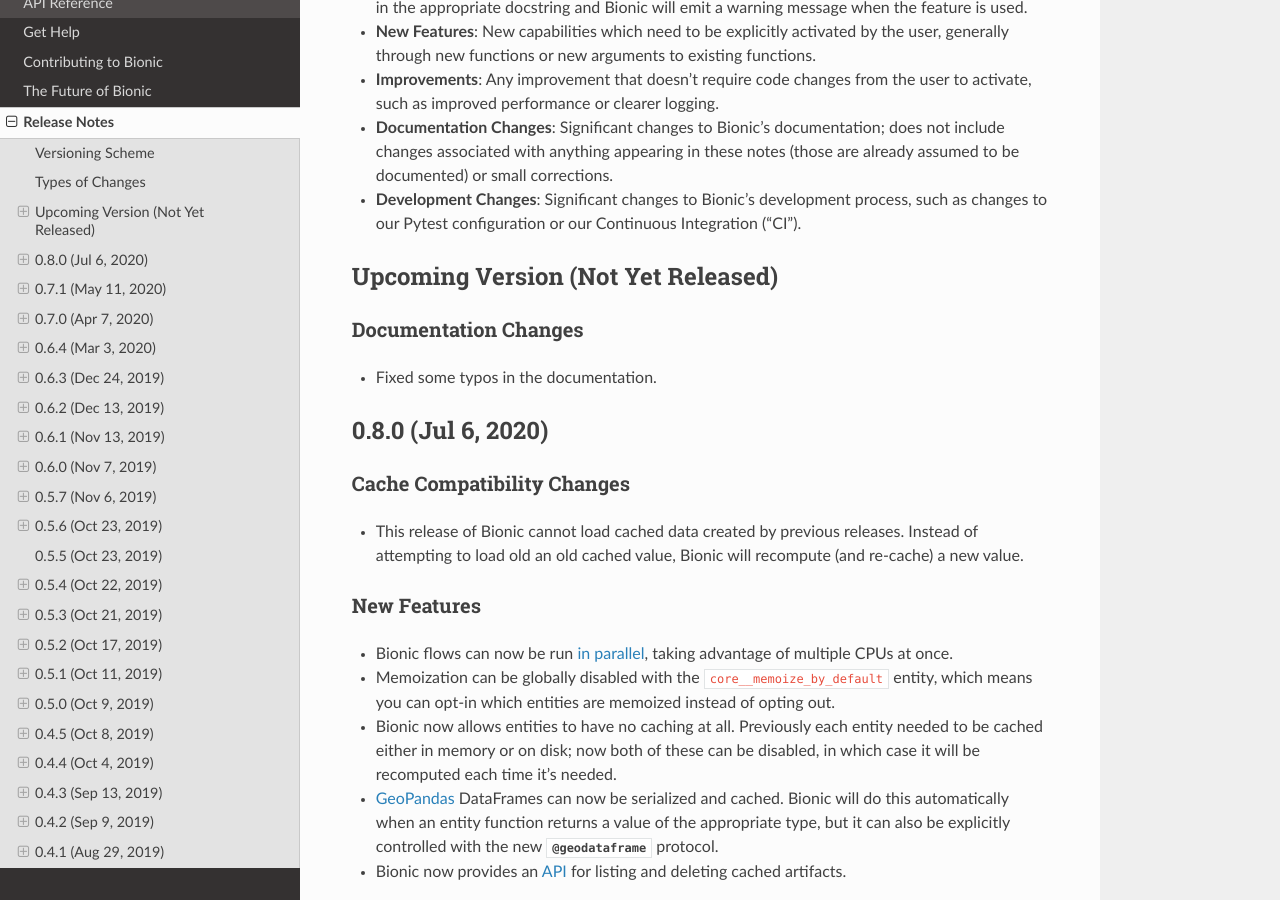
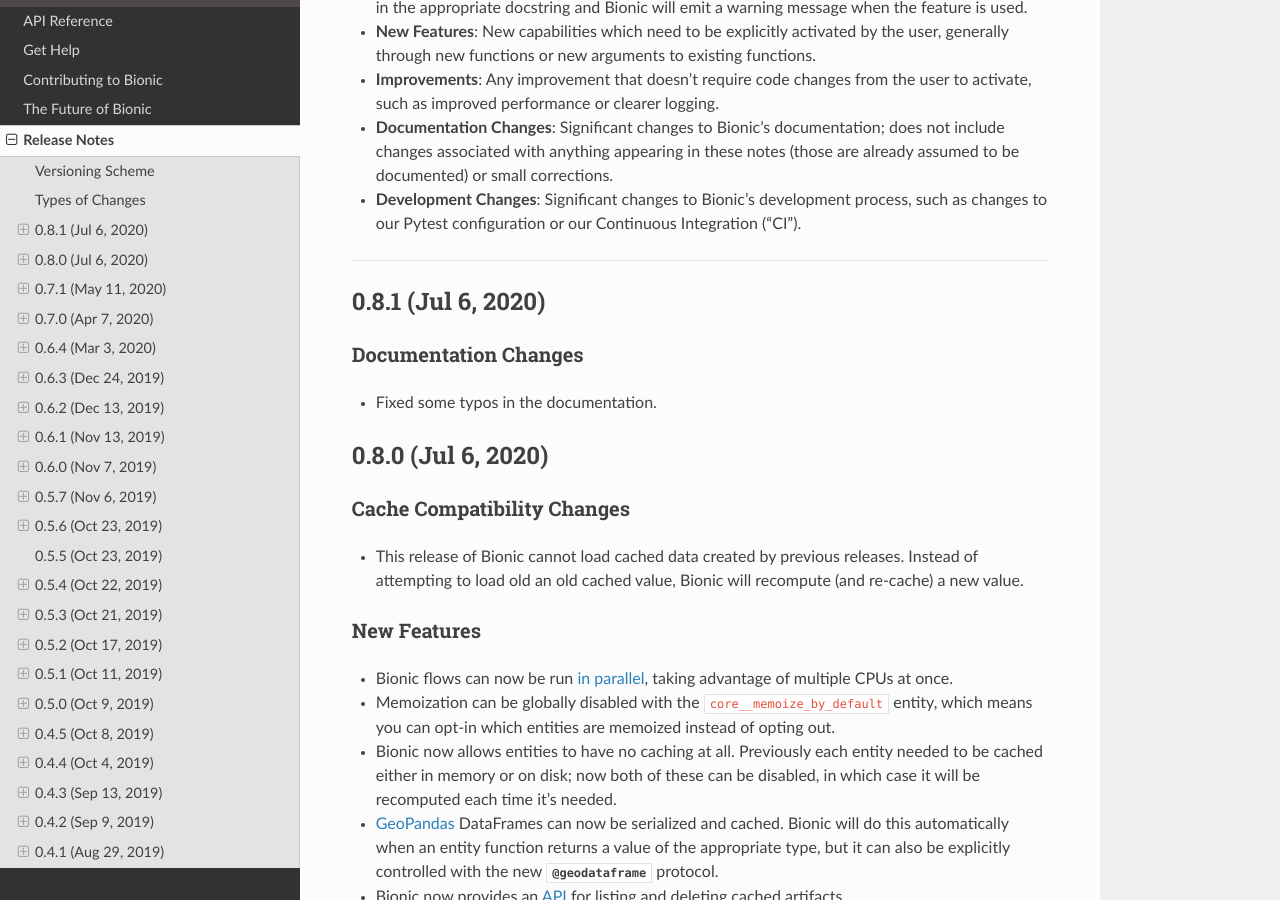
Before and after one commit to square/bionic, a Sphinx documentation site: the page built from docs/release-notes.rst, in a window 1280 px wide and 900 px high, scrolled down 1140 px. Built offline with Sphinx 7.4.7 and the Read the Docs theme 2.0.0, drawn with Linux system fonts in a browser that asks for light colours.

Commit message:
Bump version: 0.8.0 → 0.8.1

```diff
--- a/bionic/__init__.py
+++ b/bionic/__init__.py
@@ -16,4 +16,4 @@
 
 from . import protocol  # noqa: F401
 
-__version__ = u"0.8.0"
+__version__ = u"0.8.1"
--- a/docs/conf.py
+++ b/docs/conf.py
@@ -21,7 +21,7 @@
 author = u"Janek Klawe"
 
 # The short X.Y version
-version = u"0.8.0"
+version = u"0.8.1"
 # The full version, including alpha/beta/rc tags
 release = version
 
--- a/docs/release-notes.rst
+++ b/docs/release-notes.rst
@@ -63,7 +63,7 @@
 - **Development Changes**: Significant changes to Bionic's development process, such
   as changes to our Pytest configuration or our Continuous Integration ("CI").
 
-Upcoming Version (Not Yet Released)
+.. Upcoming Version (Not Yet Released)
 -----------------------------------
 
 .. Record any notable changes in this section. When we update the current version,
@@ -71,6 +71,9 @@
    changes are added. This way, the "Upcoming Version" section will be never be visible
    in the "stable" docs (corresponding to the last release) but will be visible in the
    "latest" docs (corresponding to the master branch).
+
+0.8.1 (Jul 6, 2020)
+--------------------
 
 Documentation Changes
 .....................
--- a/setup.py
+++ b/setup.py
@@ -26,7 +26,7 @@
 
 setup(
     name="bionic",
-    version="0.8.0",
+    version="0.8.1",
     description=(
         "A Python framework for building, running, and sharing data science "
         "workflows"
```
Also changed, not shown: .bumpversion.cfg.
